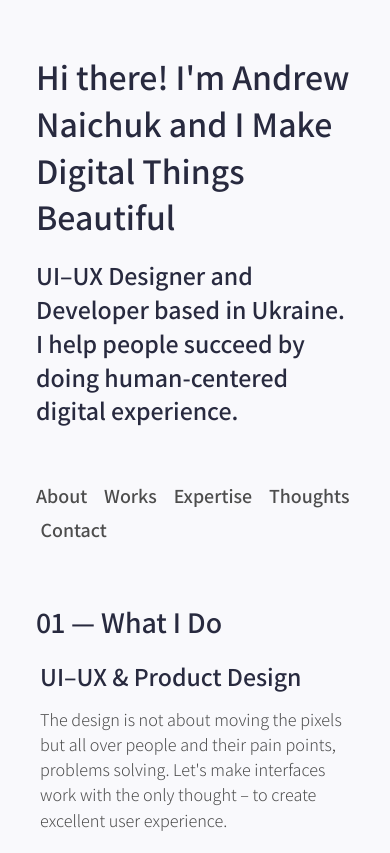
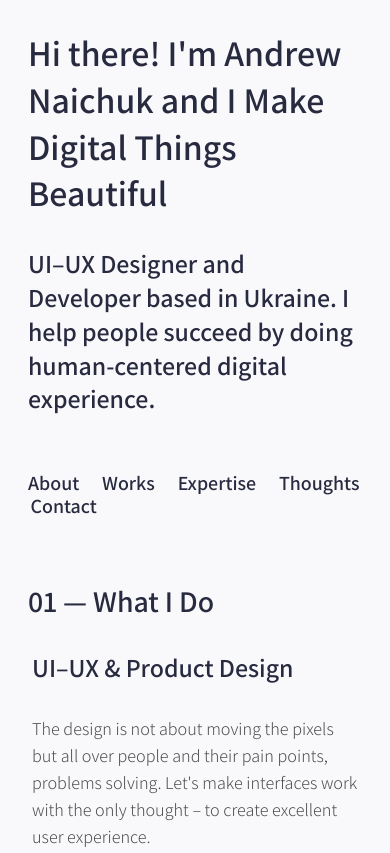
Before and after one commit to Andrew-Naichuk/Designer-Portfolio-Web, a plain HTML site: page index.html in a window 390 px wide. Shown: the top 853 px of the page. Drawn offline with Linux system fonts and the light colour scheme.

Commit message:
Global sizes update
Global relative sizes update from px to rem, scaling issue on mobile adjusted

```diff
--- a/index.html
+++ b/index.html
@@ -2,6 +2,7 @@
 <html>
 <head>
 	<meta charset="utf-8">
+	<meta name="viewport" content="width=device-width, initial-scale=1">
 	<link rel="stylesheet" type="text/css" href="style.css">
 	<link rel="preconnect" href="https://fonts.googleapis.com">
 	<link rel="preconnect" href="https://fonts.gstatic.com" crossorigin>
--- a/style.css
+++ b/style.css
@@ -6,17 +6,13 @@
 	--accent: #07F28F;
 }
 
-* {
+html {
 	margin: 0;
 	font-family: 'Assistant', sans-serif;
 	font-weight: 300;
-	font-size: 18px;
 	color: var(--main-text);
 	line-height: 140%;
-}
-
-html {
-	font-size: 18px;
+	font-size: 62.5%;
 	background: var(--main-bg);
 	scroll-behavior: smooth;
 }
@@ -26,32 +22,33 @@ h1, h2, h3, h4, h5, h6 {
 	color: var(--heading-text);
 	font-weight: 600;
 	line-height: 130%;
-	margin-top: 0.7rem;
-	margin-bottom: 0.7rem;
+	margin-top: 3rem;
+	margin-bottom: 3rem;
 	transition: 0.4s;
 }
 
 section {
-	margin: 5rem auto;
-	max-width: 50rem;
+	margin: 8rem auto;
+	max-width: 90rem;
 }
 
 a {
 	font-family: 'Assistant', sans-serif;
 	text-decoration: none;
-	font-size: 20px;
-	padding-bottom: 0.2rem;
+	font-size: 2rem;
+	color: var(--heading-text);
+	padding-bottom: 0.7rem;
 	border-bottom: 2px solid rgba(0, 0, 0, 0.0);
 	font-weight: 600;
 	transition: 0.4s;
 }
 
 .links-block a {
-	margin: 0 1rem;
+	margin: 0 2rem;
 }
 
 .links-block a:first-child {
-	margin: 0 1rem 0 0;
+	margin: 0 2rem 0 0;
 }
 
 a:hover {
@@ -60,37 +57,37 @@ a:hover {
 }
 
 h1 {
-	margin-top: 2rem;
-	margin-bottom: 2rem;
-	font-size: 65px;
+	font-size: 7rem;
 }
 
 h2 {
-	margin-top: 2rem;
-	margin-bottom: 2rem;
-	font-size: 40px;
+
+	font-size: 4rem;
 }
 
 h3 {
-	font-size: 32px;
+	font-size: 3.2rem;
 }
 
 h4 {
-	font-size: 22px;
+	font-size: 2.2rem;
 }
 
 h5 {
-	font-size: 18px;
+	font-size: 1.8rem;
 }
 
 h6 {
-	margin: 0.5rem 0;
-	font-size: 14px;
+	margin: 1rem 0;
+	font-size: 1.4rem;
 }
 
 p {
-	font-size: 18px;
-	font-weight: 400;
+	margin-top: 2rem;
+	margin-bottom: 2rem;
+	font-size: 1.8rem;
+	font-weight: 300;
+	line-height: 150%;
 }
 
 span {
@@ -100,7 +97,7 @@ span {
 .links-block {
 	display: flex;
 	flex-wrap: wrap;
-	margin: 3rem 0;
+	margin: 6rem 0;
 }
 
 .feature {
@@ -124,7 +121,7 @@ span {
 }
 
 .case-container img {
-	object-fit: cover;
+	object-fit: contain;
 	margin: 1rem 0;
 	width: 100%;
 	height: 47vh;
@@ -133,7 +130,6 @@ span {
 }
 
 .case {
-	/*margin-bottom: 2rem;*/
 	display: flex;
 	align-items: flex-start;
 }
@@ -143,7 +139,6 @@ span {
 }
 
 .case-container:hover img {
-/*	height: 50vh;*/
 	border-bottom: 4px solid var(--accent);
 }
 
@@ -156,8 +151,9 @@ span {
 	margin-right: 1rem;
 }
 
-.case-meta h3 {
+.case-meta h3, h5, p {
 	margin-top: 0;
+	margin-bottom: 1rem;
 
 }
 
@@ -243,9 +239,6 @@ div#process {
 }
 
 @media (min-width: 200px) and (max-width: 950px) {
-	* {
-		margin: 0;
-	}
 
 	h1 {
 		margin-top: 1rem;
```
